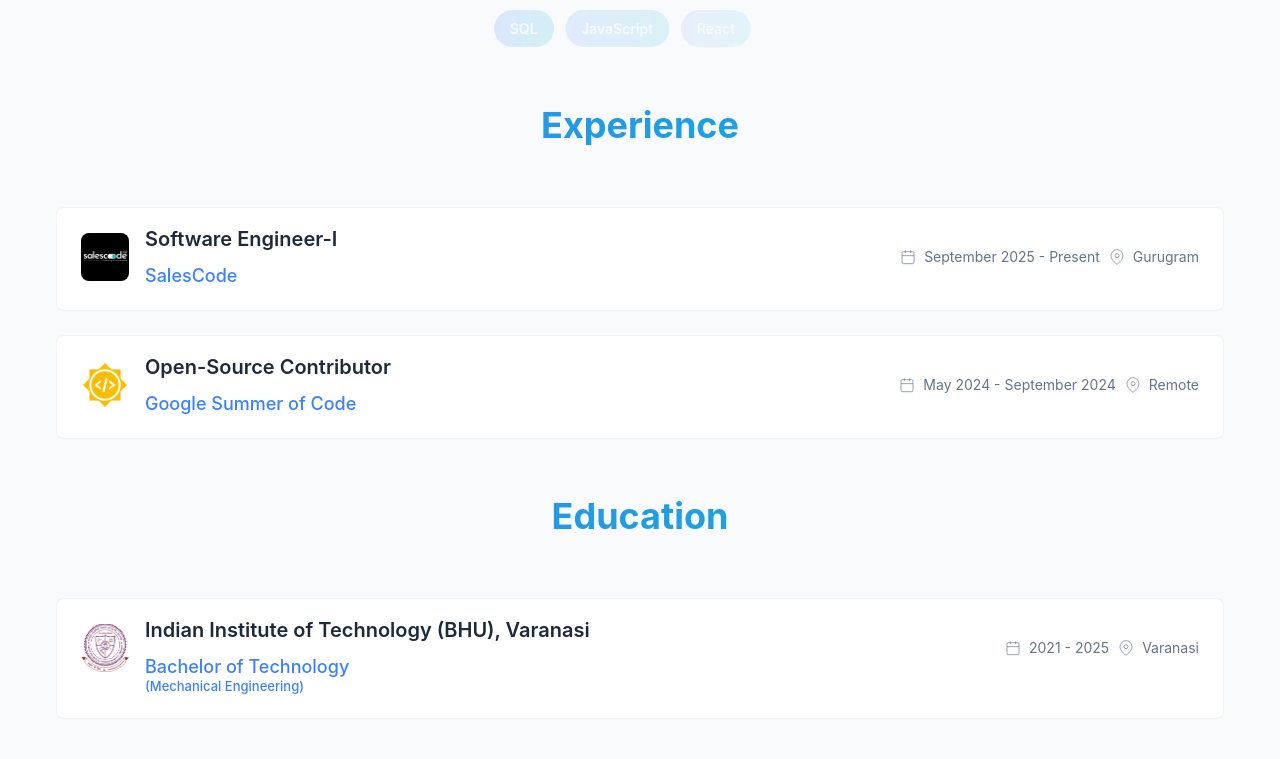
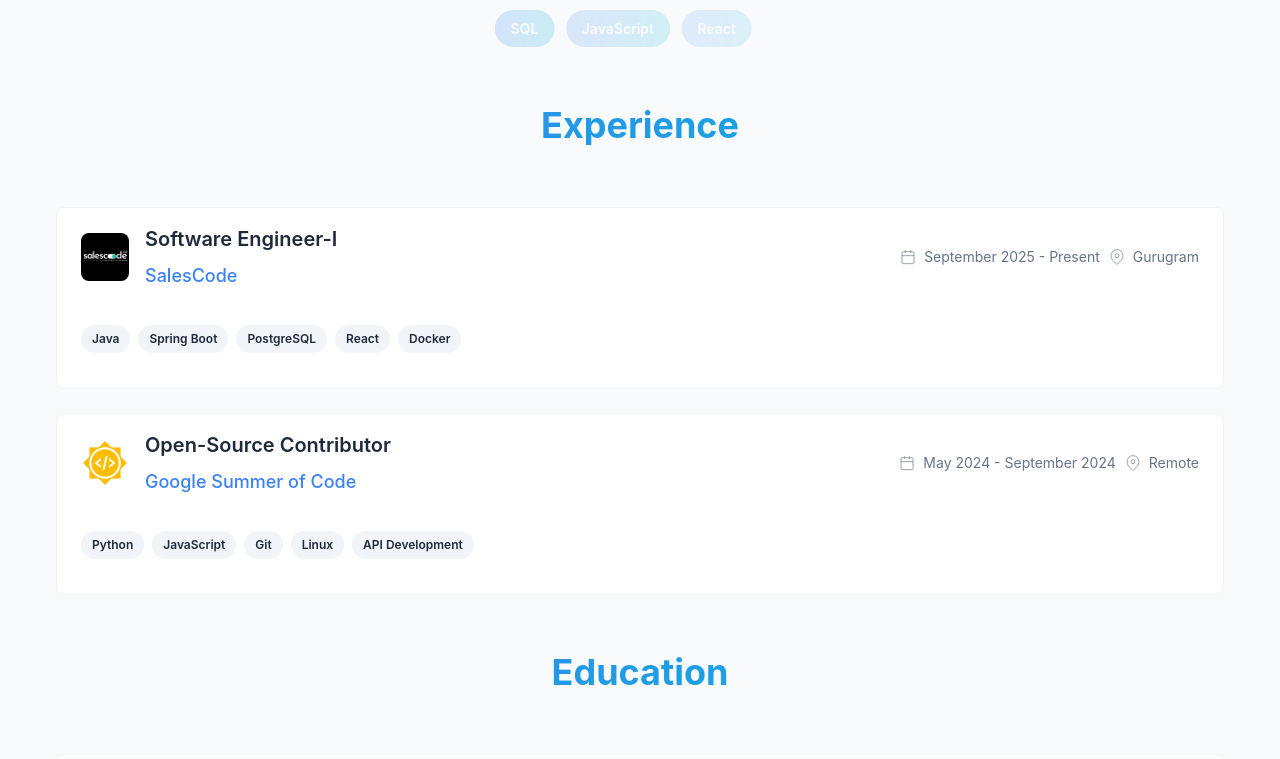
Before and after one commit to tvermaashutosh/my_portfolio_website, a React (Vite) app: page / in a window 1280 px wide. Shown: the part 998-1757 px from the top of the page. Built offline with nearby package versions, Linux system fonts and the light colour scheme.

Commit message:
feat: add sample technologies to experience

```diff
--- a/src/components/Portfolio.jsx
+++ b/src/components/Portfolio.jsx
@@ -32,7 +32,7 @@ const Portfolio = () => {
       description: [
 
       ],
-      technologies: [],
+      technologies: ["Java", "Spring Boot", "PostgreSQL", "React", "Docker"],
       image: scImage
     },
     {
@@ -43,7 +43,7 @@ const Portfolio = () => {
       description: [
 
       ],
-      technologies: [],
+      technologies: ["Python", "JavaScript", "Git", "Linux", "API Development"],
       image: gsImage
     }
   ];
```
